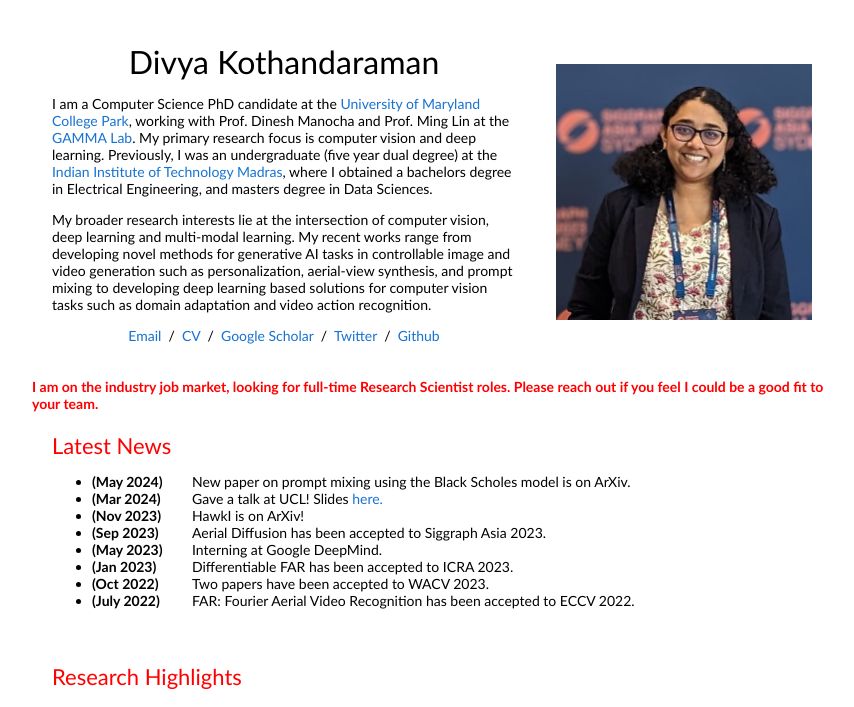
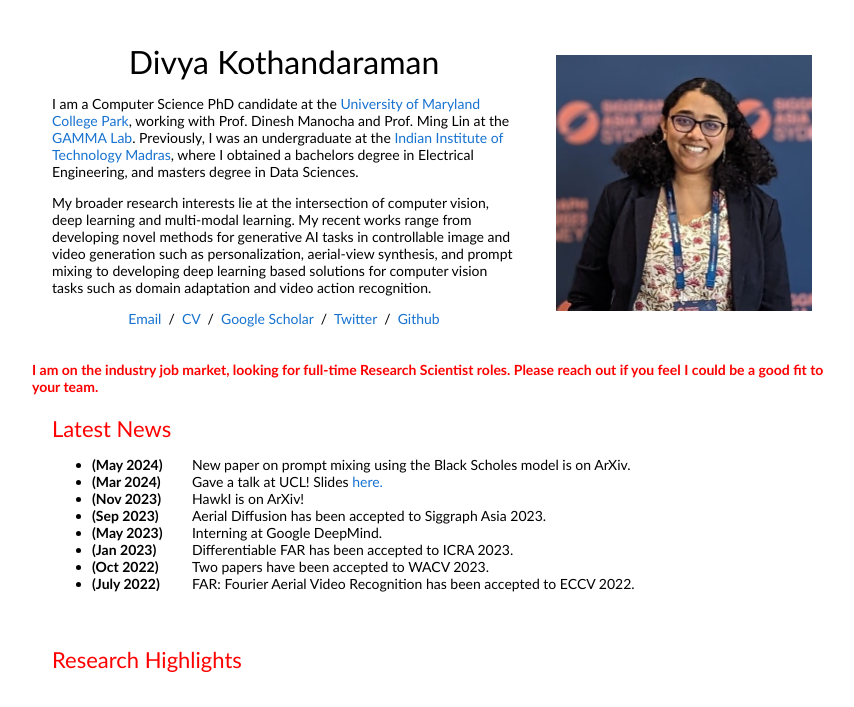
Before and after one commit to divyakraman/divyakraman.github.io, a plain HTML site: page index.html in a window 1280 px wide. Shown: the top 707 px of the page, without its empty margins (208-1062 px from the left). Drawn offline with Linux system fonts and the light colour scheme.

Commit message:
Update index.html

```diff
--- a/index.html
+++ b/index.html
@@ -28,7 +28,7 @@
                     <name>Divya Kothandaraman</name>
                   </p>
                   <p>I am a Computer Science PhD candidate at the <a href="https://umd.edu/">University of Maryland College Park</a>, working with Prof. Dinesh Manocha and Prof. Ming Lin at the <a
-                      href="https://gamma.umd.edu/">GAMMA Lab</a>. My primary research focus is computer vision and deep learning. Previously, I was an undergraduate (five year dual degree) at the <a href="https://www.iitm.ac.in">Indian Institute of
+                      href="https://gamma.umd.edu/">GAMMA Lab</a>. Previously, I was an undergraduate at the <a href="https://www.iitm.ac.in">Indian Institute of
                       Technology Madras</a>, where
                     I obtained a bachelors degree in Electrical Engineering, and masters degree in Data Sciences.
                   </p>
```
